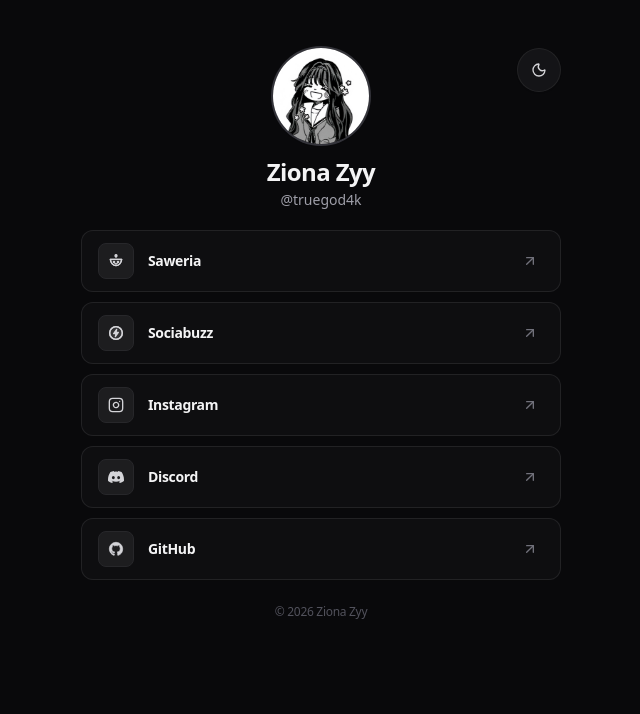
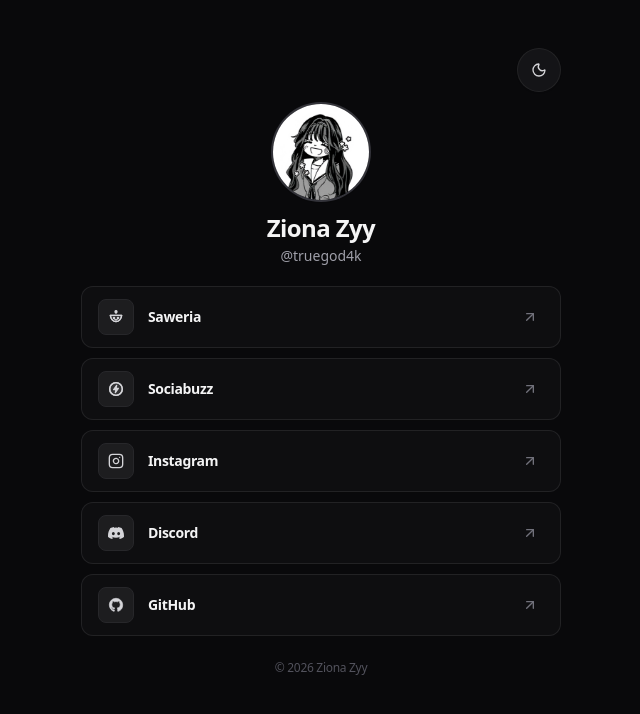
Before and after one commit to zhafrandzaky/zyy-linktree, a Next.js app: page / in a window 1280 px wide. Shown: the top 714 px of the page, without its empty margins (319-959 px from the left). Built offline with nearby package versions, Linux system fonts and the light colour scheme.

Commit message:
refactor: reposition theme toggle above avatar in sticky top-right bar

```diff
--- a/src/app/page.tsx
+++ b/src/app/page.tsx
@@ -7,8 +7,14 @@
   return (
     <main className="min-h-dvh w-full flex flex-col items-center justify-start pt-7 pb-8 px-4 sm:pt-12 sm:pb-10 sm:px-6">
       <div className="w-full max-w-[480px] mx-auto flex flex-col items-center">
-        {/* Profile Avatar & Top-Aligned Theme Toggle */}
-        <div className="relative w-full flex justify-center items-start">
+        {/* Top Sticky Header with Theme Toggle above Profile Avatar */}
+        <div className="sticky top-4 z-50 w-full flex justify-end mb-2 sm:mb-3 pointer-events-none">
+          <div className="pointer-events-auto">
+            <ThemeToggle />
+          </div>
+        </div>
+
+        {/* Profile Avatar */}
         <div className="relative w-20 h-20 sm:w-24 sm:h-24 rounded-full overflow-hidden ring-2 ring-zinc-300/90 dark:ring-zinc-700/80 shadow-sm">
           <Image
             src={profileData.avatarSrc}
@@ -18,12 +24,6 @@
             priority
             className="w-full h-full object-cover"
           />
-          </div>
-
-          {/* Theme toggle aligned with the top edge of the profile avatar */}
-          <div className="absolute right-0 top-0">
-            <ThemeToggle />
-          </div>
         </div>
 
         {/* Profile Identity (Name & Handle only) */}
```
Also changed, not shown: 1 other file (tests, documents, lock files or other folders). Lines whose indentation alone changed are shown as unchanged.
